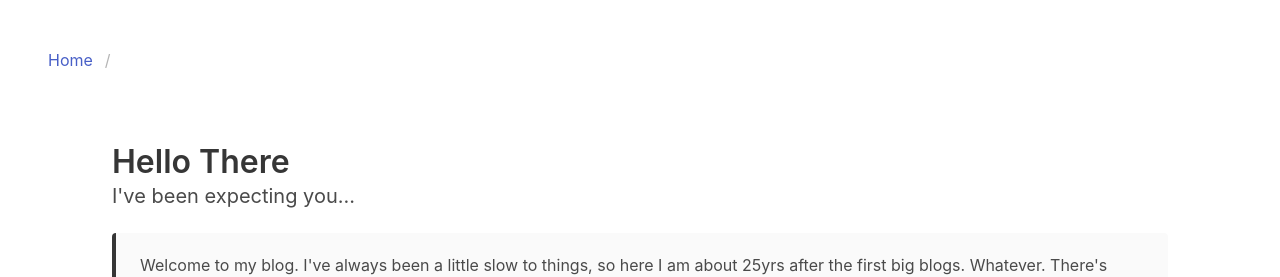
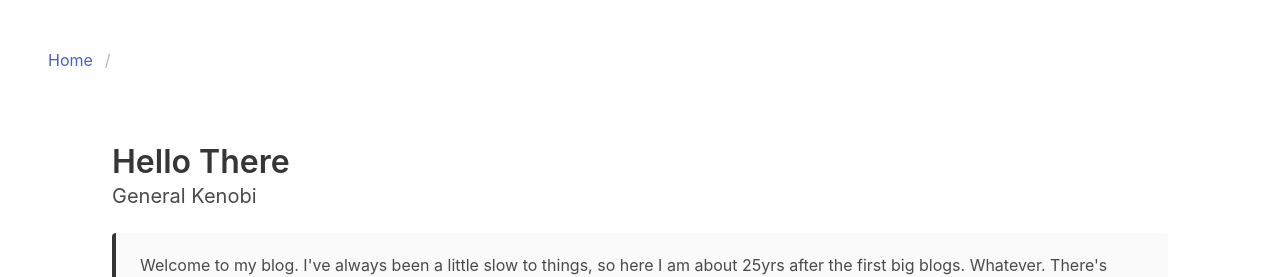
Before and after one commit to eli1797/Learning_Vue, a Vue app in the folder blog/: page / in a window 1280 px wide. Shown: the top 277 px of the page. Built offline with nearby package versions, Linux system fonts and the light colour scheme.

Commit message:
random welcome message

```diff
--- a/blog/src/views/Home.vue
+++ b/blog/src/views/Home.vue
@@ -7,7 +7,7 @@
       <div class="container">
         <h1 class="title">Hello There</h1>
         <p class="subtitle">
-          I've been expecting you...
+          {{ this.randomPhrases[Math.floor(Math.random() * this.randomPhrases.length)] }}
         </p>
         <article class="message is-dark">
           <div class="message-body">
@@ -98,6 +98,11 @@ export default {
   name: 'Home',
   components: {
     // HelloWorld
-  }
+  },
+  data () {
+    return {
+      randomPhrases: ["Tall people only", "General Kenobi", "Don't believe everything here", "Motor learning nerds"]
+    }
+  },
 }
 </script>
```
